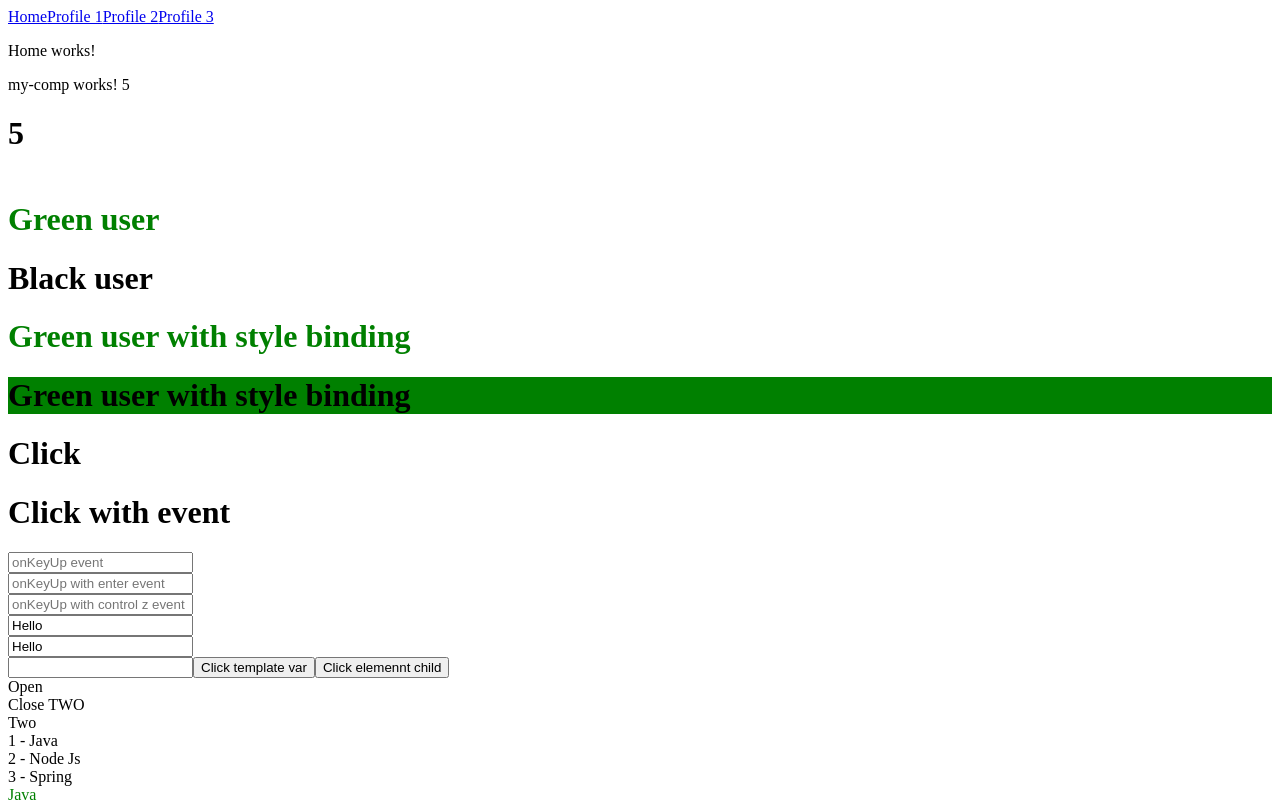
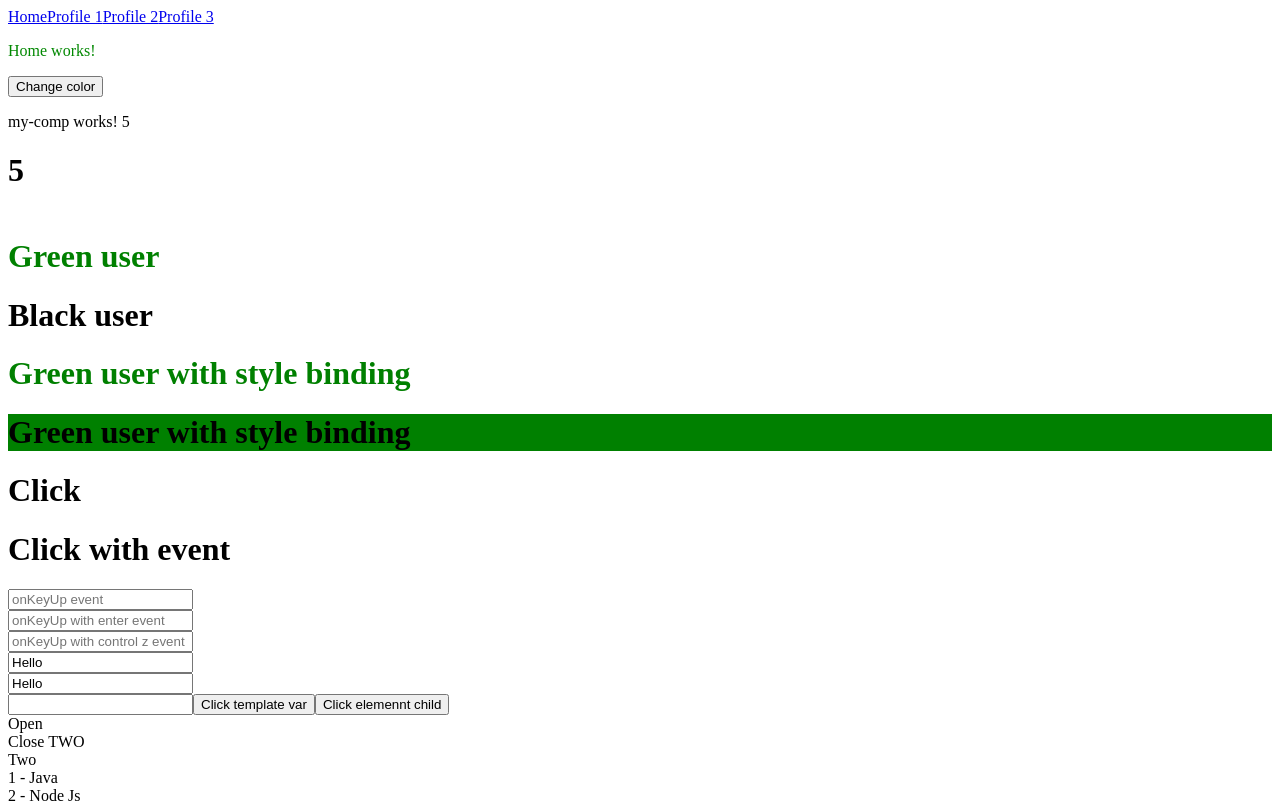
Before and after one commit to alahbabi/angular-course, an Angular app: page / in a window 1280 px wide. Shown: the top 803 px of the page. Built offline with nearby package versions, Linux system fonts and the light colour scheme.

Commit message:
ALI : Custom Attribute Directives

```diff
--- a/src/app/app.module.ts
+++ b/src/app/app.module.ts
@@ -8,6 +8,7 @@ import { MyCompComponent } from './my-comp/my-comp.component';
 import { HomeComponent } from './home/home.component';
 import { ProfileComponent } from './profile/profile.component';
 import { NotFoundComponent } from './not-found/not-found.component';
+import { GreenDirective } from './directives/green.directive';
 
 @NgModule({
   declarations: [
@@ -15,7 +16,8 @@ import { NotFoundComponent } from './not-found/not-found.component';
     MyCompComponent,
     HomeComponent,
     ProfileComponent,
-    NotFoundComponent
+    NotFoundComponent,
+    GreenDirective
   ],
   imports: [
     BrowserModule,
--- /dev/null
+++ b/src/app/directives/green.directive.ts
@@ -0,0 +1,18 @@
+import { Directive, ElementRef, OnInit, Renderer2, Input } from '@angular/core';
+
+@Directive({
+  selector: '[appGreen]'
+})
+export class GreenDirective implements OnInit {
+
+  @Input() set color(value) {
+    this.render.setStyle(this.elRef.nativeElement, 'color', value);
+  }
+
+  constructor(private elRef: ElementRef, private render: Renderer2) { }
+
+  ngOnInit() {
+
+  }
+
+}
--- a/src/app/home/home.component.html
+++ b/src/app/home/home.component.html
@@ -1 +1,3 @@
-<p>Home works!</p>
+<p  appGreen [color] = "myColor">Home works!</p>
+
+<button (click)="myColor = '#f00'">Change color</button>
--- a/src/app/home/home.component.ts
+++ b/src/app/home/home.component.ts
@@ -6,6 +6,8 @@ import { Component, OnInit, HostListener } from '@angular/core';
   styleUrls: ['./home.component.css']
 })
 export class HomeComponent implements OnInit {
+
+  myColor = '#080';
 
   @HostListener('click') onClickCallHostListener() {
     console.log('Clicked inside component');
```
